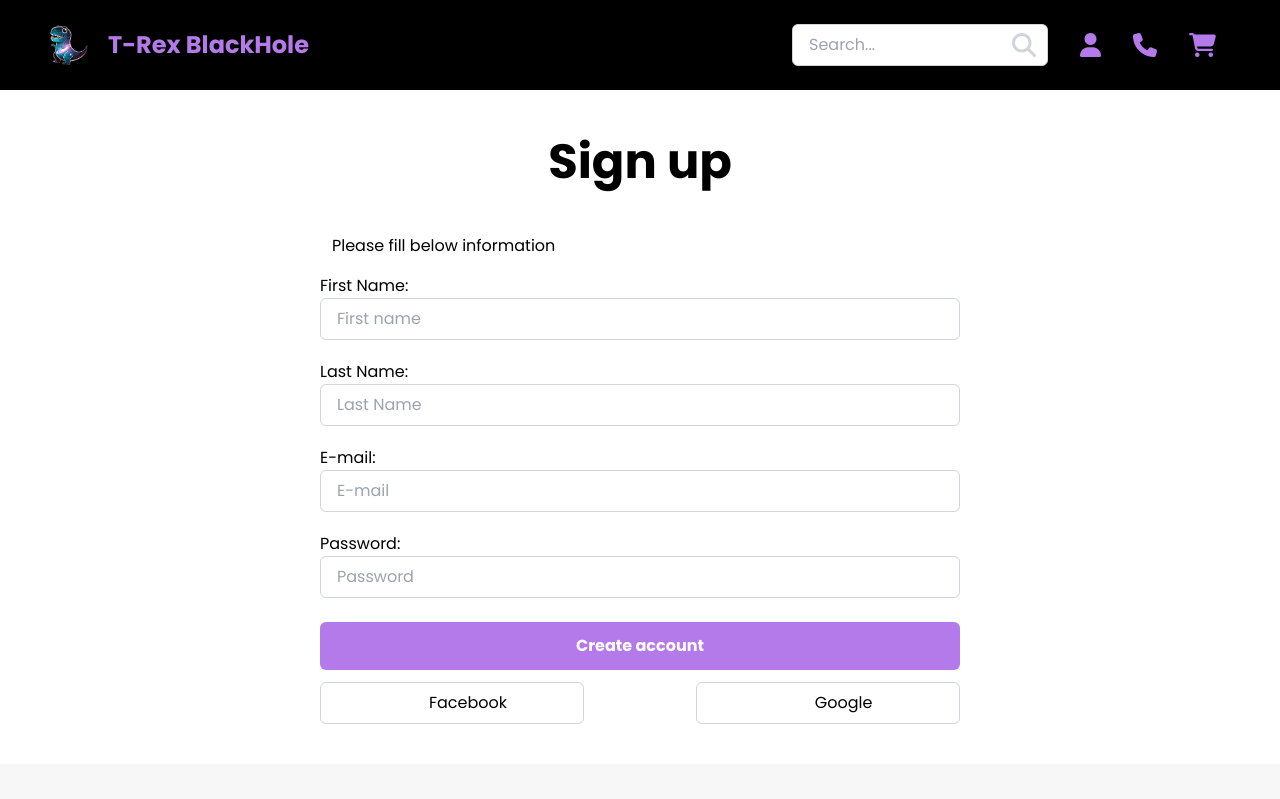
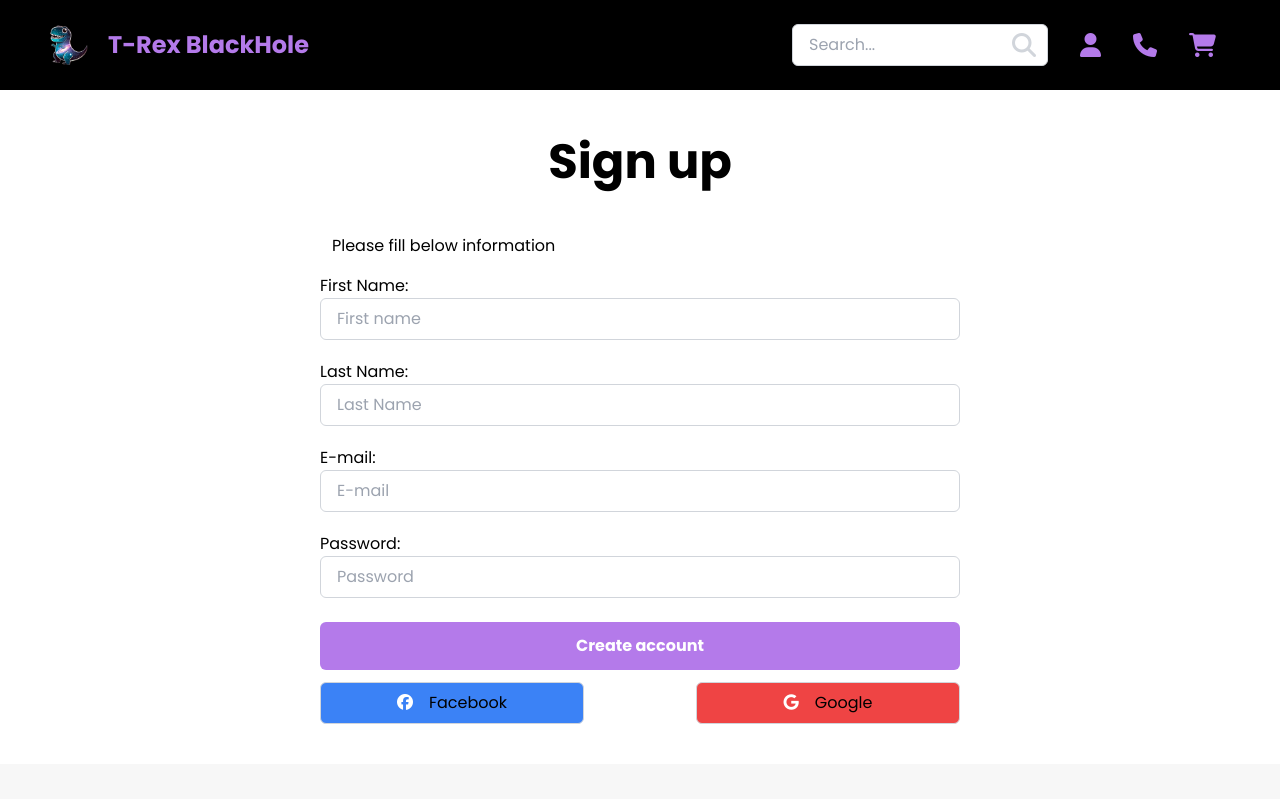
Before and after one commit to T-Rex-Back-Hole/Art-toy_Project, a React (Vite) app: page /register in a window 1280 px wide. Shown: the top 799 px of the page. Built offline with nearby package versions, Linux system fonts and the light colour scheme; no server answers.

Commit message:
edit button fa,google

```diff
--- a/src/pages/Login.jsx
+++ b/src/pages/Login.jsx
@@ -67,7 +67,13 @@ const Login = () => {
                   <ReactLoading type="spin" height={24} width={24} color="#ffffff" />
                 </div>
               ) : (
-                'Login'
+                <motion.button
+                  whileHover={{ scale: 1.1 }}
+                  onHoverStart={event => {}}
+                  onHoverEnd={event => {}}
+                >
+                  Login
+                </motion.button>
               )}
             </button>
           </div>
@@ -78,7 +84,13 @@ const Login = () => {
         <Link to="/register">
           <button className="font-bold lg:mb-3 text-[#B47AEA]">
             {" "}
-            Sign up{" "}
+            <motion.button
+              whileHover={{ scale: 1.1 }}
+              onHoverStart={event => {}}
+              onHoverEnd={event => {}}
+            >
+              Sign up{" "}
+            </motion.button>
           </button>
         </Link>
       </div>
@@ -86,20 +98,26 @@ const Login = () => {
         id="login-by"
         className="flex container justify-center gap-10 lg:gap-0 lg:w-1/2 lg:mx-auto lg:justify-between lg:space-x-28 mb-10"
       >
-        <button
+        <motion.button
+          whileHover={{ scale: 1.2 }}
+          onHoverStart={event => {}}
+          onHoverEnd={event => {}}
           id="facebook-login"
-          className="rounded-full w-2/5 mt-4 md:mt-0 py-2 border border-gray-300 lg:rounded-md lg:w-full lg:hover:bg-blue-600 transition duration-300 ease-in-out"
+          className="rounded-full w-2/5 mt-4 md:mt-0 py-2 border border-gray-300 lg:rounded-md lg:w-full lg:bg-blue-500 lg:hover:bg-blue-600 transition duration-300 ease-in-out"
         >
-          <i className="fa-brands fa-facebook text-white mr-2 lg:mr-4"></i>
+          <i className="fa-brands fa-facebook text-white  mr-2 lg:mr-4"></i>
           Facebook
-        </button>
-        <button
+        </motion.button>
+        <motion.button
+          whileHover={{ scale: 1.2 }}
+          onHoverStart={event => {}}
+          onHoverEnd={event => {}}
           id="google-login"
-          className="rounded-full w-2/5 mt-4 md:mt-0 py-2 border border-gray-300 lg:rounded-md lg:w-full lg:hover:bg-red-600 transition duration-300 ease-in-out"
+          className="rounded-full w-2/5 mt-4 md:mt-0 py-2 border border-gray-300 lg:rounded-md lg:w-full lg:bg-red-500 lg:hover:bg-red-600 transition duration-300 ease-in-out"
         >
           <i className="fa-brands fa-google text-white mr-2 lg:mr-4"></i>
           Google
-        </button>
+        </motion.button>
       </div>
 
       <section id="subscribe" className="bg-[#F7F7F7] p-8">
--- a/src/pages/Register.jsx
+++ b/src/pages/Register.jsx
@@ -138,12 +138,17 @@ const Register = () => {
           </label>
 
           <div id="btn-create-account" className="flex w-full">
-            <button
+            <motion.button
               type="submit"
               className="w-full rounded-md mt-2 font-bold bg-[#B47AEA] text-white py-3 px-6 mb-3 lg:mt-0 lg:hover:bg-purple-600 focus:outline-none transition duration-300 ease-in-out"
+              whileHover={{
+                scale: 1.05,
+                transition: { duration: 0.2 }
+              }}
+              whileTap={{ scale: 0.95 }}
             >
               Create account
-            </button>
+            </motion.button>
           </div>
         </form>
       </section>
@@ -152,20 +157,30 @@ const Register = () => {
         id="login-by"
         className="flex container justify-center gap-10 lg:gap-0 lg:w-1/2 lg:mx-auto lg:justify-between lg:space-x-28 mb-10"
       >
-        <button
+        <motion.button
           id="facebook-login"
-          className="rounded-full w-2/5 mt-4 md:mt-0 py-2 border border-gray-300 lg:rounded-md lg:w-full lg:hover:bg-blue-600 transition duration-300 ease-in-out"
+          className="rounded-full w-2/5 mt-4 md:mt-0 py-2 border border-gray-300 lg:rounded-md lg:w-full bg-blue-500 lg:hover:bg-blue-600 transition duration-300 ease-in-out"
+          whileHover={{
+            scale: 1.05,
+            transition: { duration: 0.2 }
+          }}
+          whileTap={{ scale: 0.95 }}
         >
           <i className="fa-brands fa-facebook text-white mr-2 lg:mr-4"></i>
           Facebook
-        </button>
-        <button
+        </motion.button>
+        <motion.button
           id="google-login"
-          className="rounded-full w-2/5 mt-4 md:mt-0 py-2 border border-gray-300 lg:rounded-md lg:w-full lg:hover:bg-red-600 transition duration-300 ease-in-out"
+          className="rounded-full w-2/5 mt-4 md:mt-0 py-2 border border-gray-300 lg:rounded-md lg:w-full bg-red-500 lg:hover:bg-red-600 transition duration-300 ease-in-out"
+          whileHover={{
+            scale: 1.05,
+            transition: { duration: 0.2 }
+          }}
+          whileTap={{ scale: 0.95 }}
         >
           <i className="fa-brands fa-google text-white mr-2 lg:mr-4"></i>
           Google
-        </button>
+        </motion.button>
       </div>
 
       <section id="subscribe" className="bg-[#F7F7F7] p-8">
```
